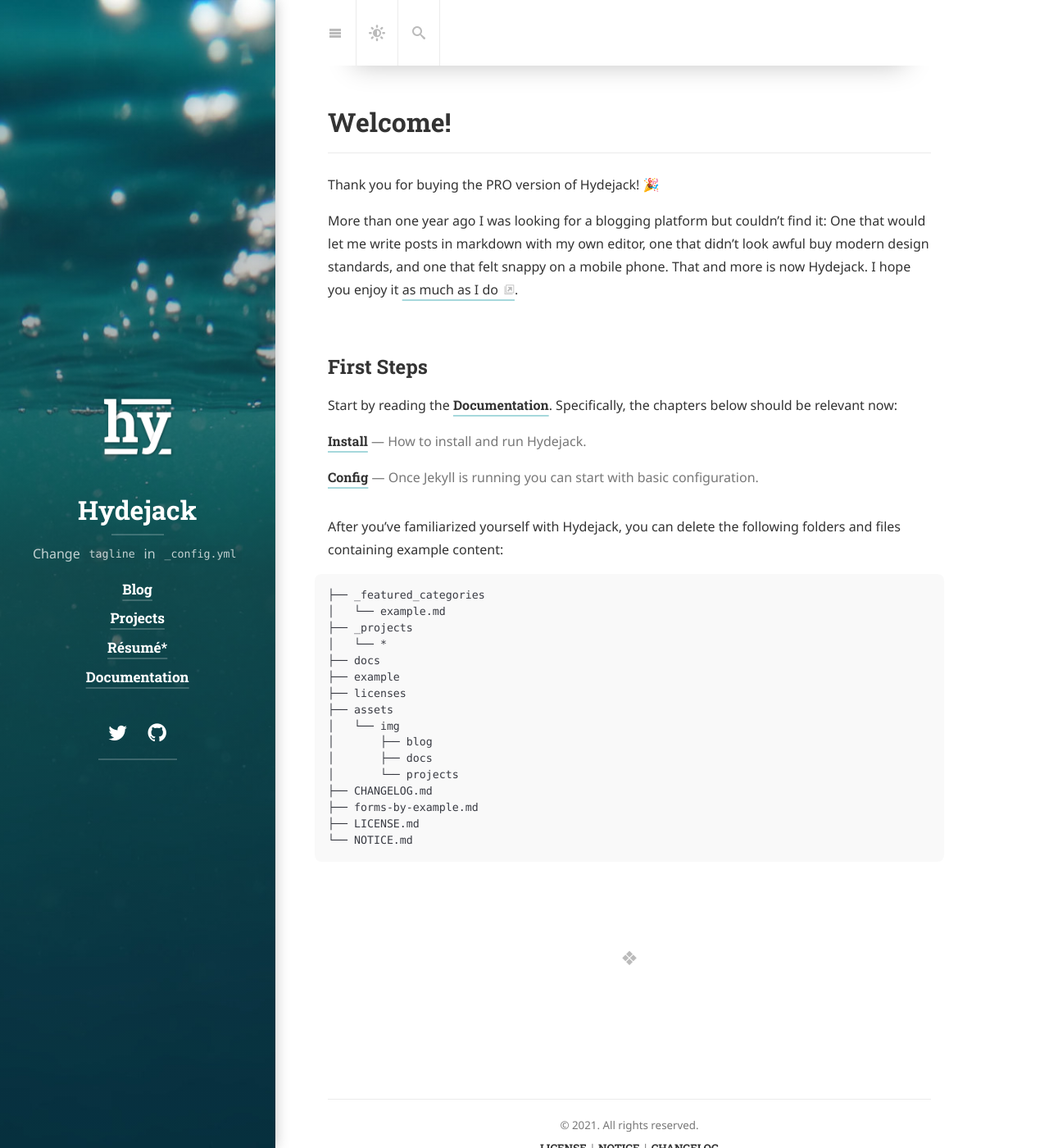
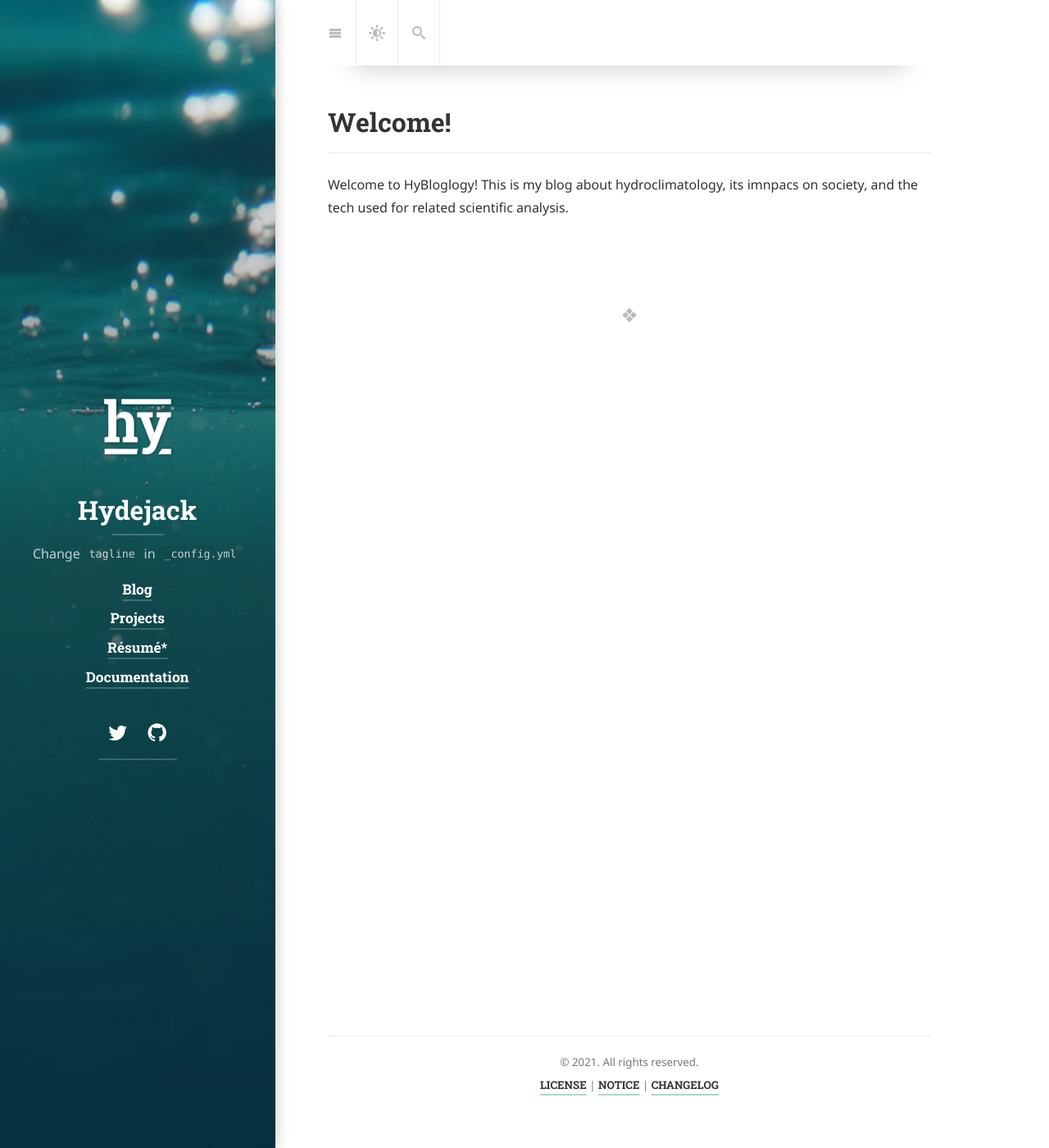
Before and after one commit to pwurst/pwurst.github.io, a Jekyll site: the page built from index.md, in a window 1280 px wide and 1400 px high. Shown: the whole window at 82% size. Built offline with Jekyll 4.4.1, drawn with Linux system fonts in a browser that asks for light colours; cached includes are drawn as plain includes; nearby versions of some CDN libraries; some web fonts are replaced; library files that are not in the unit come from our copies.

Commit message:
fresh index file

```diff
--- a/index.md
+++ b/index.md
@@ -4,42 +4,42 @@
 sitemap: false
 ---
 
-Thank you for buying the PRO version of Hydejack! 🎉
+Welcome to HyBloglogy! This is my blog about hydroclimatology, its imnpacs on society, and the tech used for related scientific analysis.
 
-More than one year ago I was looking for a blogging platform but couldn't find it:
-One that would let me write posts in markdown with my own editor,
-one that didn't look awful buy modern design standards, and one that felt snappy on a mobile phone.
-That and more is now Hydejack. I hope you enjoy it [as much as I do](https://qwtel.com/).
 
-## First Steps
-Start by reading the [Documentation]{:.heading.flip-title}.
-Specifically, the chapters below should be relevant now:
 
-* [Install]{:.heading.flip-title} --- How to install and run Hydejack.
-* [Config]{:.heading.flip-title} --- Once Jekyll is running you can start with basic configuration.
-{:.related-posts.faded}
 
-After you've familiarized yourself with Hydejack, you can delete the following folders and files
-containing example content:
 
-~~~
-├── _featured_categories
-│   └── example.md
-├── _projects
-│   └── *
-├── docs
-├── example
-├── licenses
-├── assets
-│   └── img
-│       ├── blog
-│       ├── docs
-│       └── projects
-├── CHANGELOG.md
-├── forms-by-example.md
-├── LICENSE.md
-└── NOTICE.md
-~~~
+
+
+
+
+
+
+
+
+
+
+
+
+
+
+
+
+
+
+
+
+
+
+
+
+
+
+
+
+
+
 
 [documentation]: docs/README.md
 [install]: docs/install.md
```
